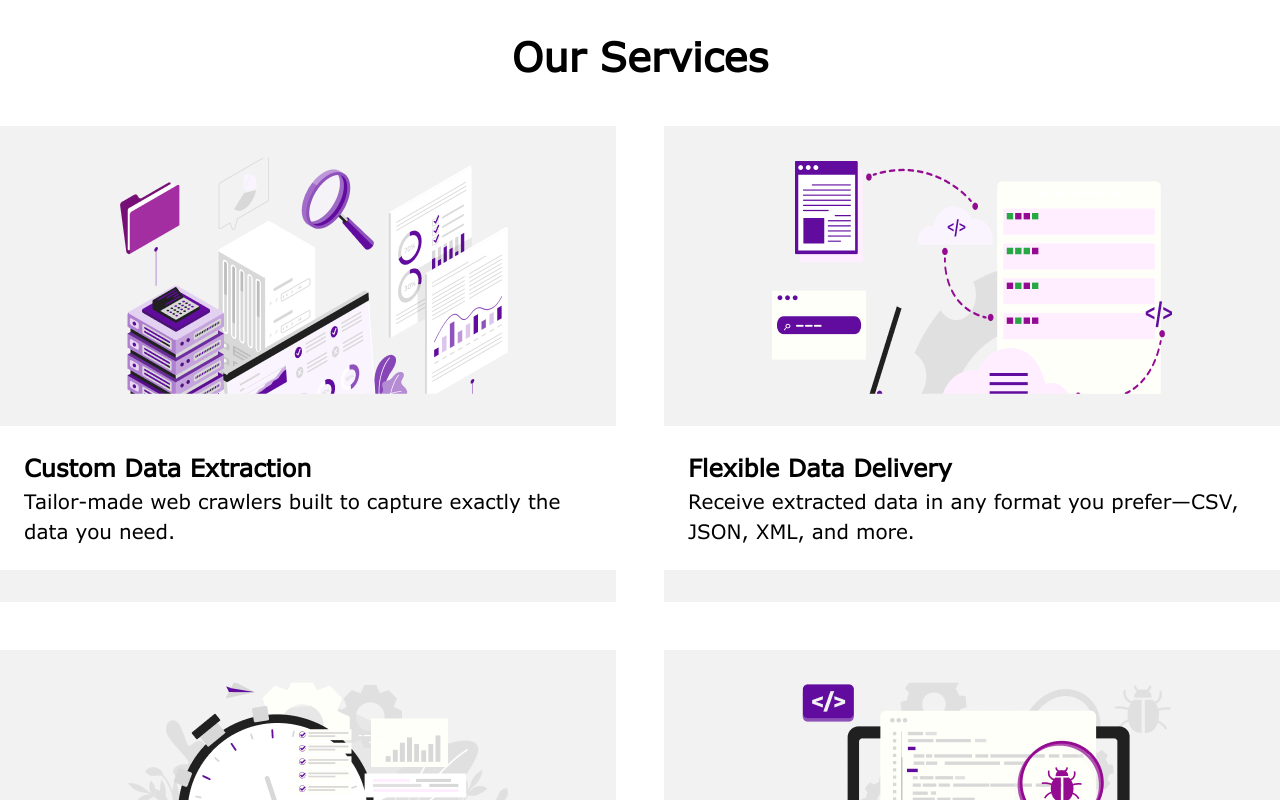
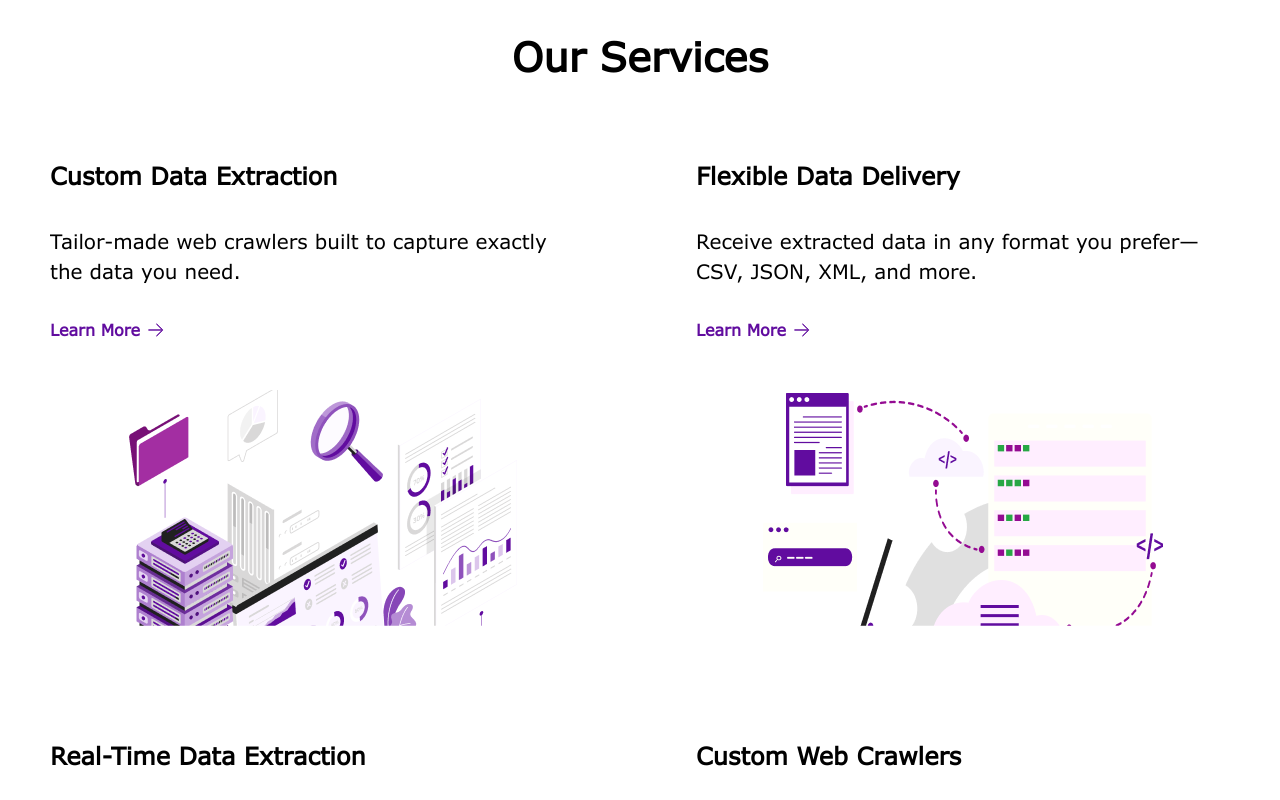
Before and after one commit to beecodeguy/crawlhub, a Next.js app: page / in a window 1280 px wide. Shown: the part 1120-1920 px from the top of the page. Built offline with nearby package versions, Linux system fonts and the light colour scheme.

Commit message:
change content design of services in homepage

```diff
--- a/src/app/(webpage)/_components/OurProcess.tsx
+++ b/src/app/(webpage)/_components/OurProcess.tsx
@@ -32,6 +32,7 @@ const OurProcess = () => {
         <div className="flex flex-col">
           <span className="typography-h2">Our Process: How It Works</span>
           <JumpButton
+            whiteIcon
             label="Get Started"
             className="bg-primary text-white px-4 py-2 rounded-lg w-fit mt-[35px]"
           />
--- a/src/app/(webpage)/_components/OurServices.tsx
+++ b/src/app/(webpage)/_components/OurServices.tsx
@@ -4,6 +4,7 @@ import {
   FlexibleDataDelivery,
   RealTimeDataExtraction,
 } from "@/assets/images";
+import JumpButton from "@/components/JumpButton";
 import { StaticImport } from "next/dist/shared/lib/get-img-props";
 import Image from "next/image";
 import React from "react";
@@ -15,14 +16,13 @@ interface IProps {
 }
 
 const OurServiceContent: React.FC<IProps> = ({ icon, title, description }) => (
-  <div className="bg-light-grey w-[616px]">
-    <div className="grid place-items-center px-[108px] py-4">
-      <Image src={icon} alt="" height={235} width={400} />
-    </div>
-    <div className="p-3 bg-white mb-4">
+  <div className="hover:bg-light-grey w-[598px] p-4 flex flex-col items-center gap-6">
+    <div className="flex flex-col gap-4">
       <span className="typography-h4">{title}</span>
       <p className="leading-[30px] text-[20px]">{description}</p>
+      <JumpButton label="Learn More" />
     </div>
+    <Image src={icon} alt="" height={235} width={400} />
   </div>
 );
 
--- a/src/assets/icons/index.ts
+++ b/src/assets/icons/index.ts
@@ -13,5 +13,6 @@ export { default as InfoIcon } from "./info_icon.png";
 export { default as SettingIcon } from "./settings_icon.png";
 export { default as SpiderIcon } from "./spider_icon.png";
 export { default as DataDeliveryIcon } from "./data_delivery_icon.png";
-export { default as RightArrowIcon } from "./right_arrow_icon.png";
+export { default as RightArrowIcon } from "./right_arrow._icon.svg";
+export { default as RightArrowWhiteIcon } from "./right_arrow_white_icon.png";
 export { default as FavouriteIcon } from "./favorite.png";
--- a/src/components/JumpButton.tsx
+++ b/src/components/JumpButton.tsx
@@ -1,6 +1,6 @@
 "use client";
 
-import { RightArrowIcon } from "@/assets/icons";
+import { RightArrowIcon, RightArrowWhiteIcon } from "@/assets/icons";
 import Image from "next/image";
 import Link from "next/link";
 import React from "react";
@@ -10,6 +10,7 @@ export interface IJumpButton {
   onClick?: React.MouseEventHandler<HTMLAnchorElement> | undefined;
   label: string;
   className?: string;
+  whiteIcon?: boolean;
 }
 
 const JumpButton: React.FC<IJumpButton> = ({
@@ -17,6 +18,7 @@ const JumpButton: React.FC<IJumpButton> = ({
   onClick,
   label,
   className,
+  whiteIcon = false,
 }) => {
   return (
     <Link
@@ -25,7 +27,12 @@ const JumpButton: React.FC<IJumpButton> = ({
       className={`text-primary typography-h5 font-bold flex gap-1 items-center ${className}`}
     >
       {label}
-      <Image src={RightArrowIcon} height={16} width={16} alt="Right Arrow" />
+      <Image
+        src={whiteIcon ? RightArrowWhiteIcon : RightArrowIcon}
+        height={16}
+        width={16}
+        alt="Right Arrow"
+      />
     </Link>
   );
 };
```
Also changed, not shown: src/assets/icons/right_arrow._icon.svg (added), src/assets/icons/right_arrow_white_icon.png (added).
